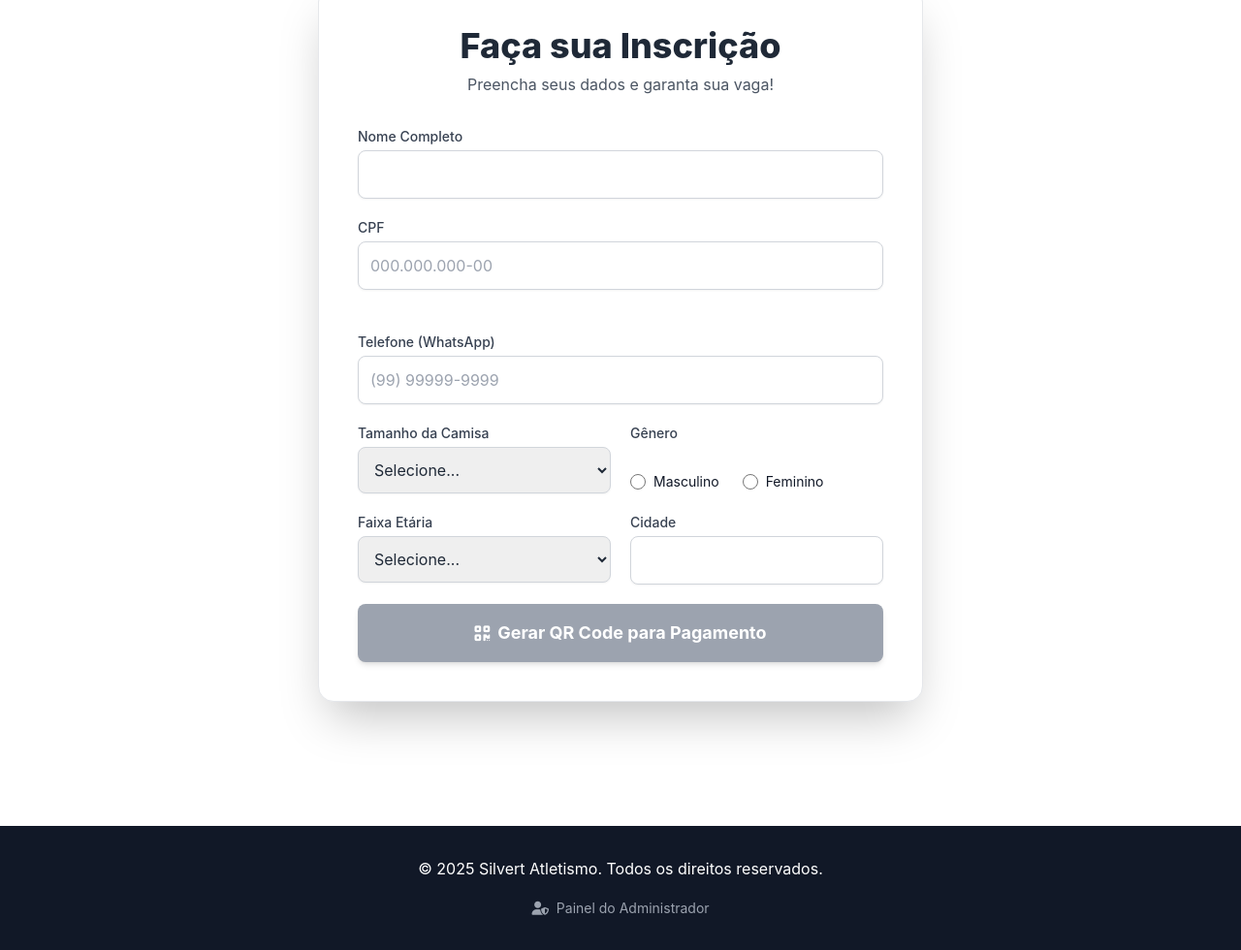
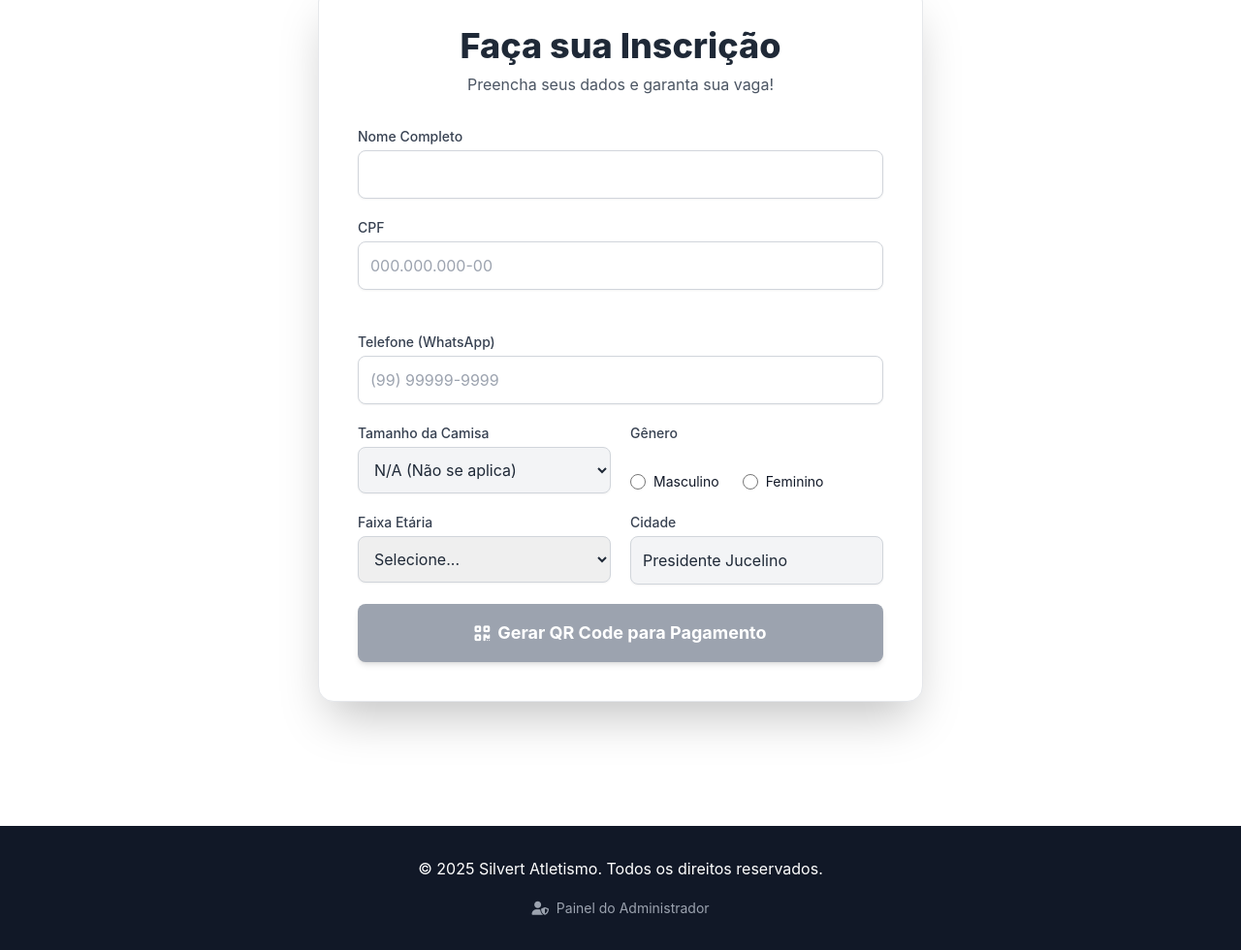
Before and after one commit to dlcantanhede/SiteAtletismo, a website: page atletismo-site/public/index.html in a window 1280 px wide. Shown: the part 2662-3642 px from the top of the page at 97% size. Drawn offline with nearby package versions, Linux system fonts and the light colour scheme; no server answers.

Commit message:
Update shirt size selection and city input

```diff
--- a/atletismo-site/public/index.html
+++ b/atletismo-site/public/index.html
@@ -160,13 +160,8 @@
             <div class="grid grid-cols-1 sm:grid-cols-2 gap-5">
               <div>
                 <label for="tamanho_camisa" class="block text-sm font-medium text-gray-700 mb-1">Tamanho da Camisa</label>
-                <select id="tamanho_camisa" name="tamanho_camisa" required class="w-full p-3 border border-gray-300 rounded-lg shadow-sm focus:ring-2 focus:ring-primary-red focus:border-primary-red transition">
-                  <option value="">Selecione...</option>
-                  <option value="P">P</option>
-                  <option value="M">M</option>
-                  <option value="G">G</option>
-                  <option value="GG">GG</option>
-                  <option value="XG">XG</option>
+                <select id="tamanho_camisa" name="tamanho_camisa" required class="w-full p-3 border border-gray-300 rounded-lg shadow-sm focus:ring-2 focus:ring-primary-red focus:border-primary-red transition bg-gray-100">
+                  <option value="N/A" selected>N/A (Não se aplica)</option>
                 </select>
               </div>
               <div>
@@ -198,8 +193,8 @@
                 </select>
               </div>
               <div>
-                <label for="cidade" class="block text-sm font-medium text-gray-700 mb-1">Cidade</label>
-                <input type="text" id="cidade" name="cidade" required class="w-full p-3 border border-gray-300 rounded-lg shadow-sm focus:ring-2 focus:ring-primary-red focus:border-primary-red transition">
+                 <label for="cidade" class="block text-sm font-medium text-gray-700 mb-1">Cidade</label>
+                 <input type="text" id="cidade" name="cidade" value="Presidente Jucelino" readonly required class="w-full p-3 border border-gray-300 rounded-lg shadow-sm focus:ring-2 focus:ring-primary-red focus:border-primary-red transition bg-gray-100 cursor-not-allowed">
               </div>
             </div>
 
```
